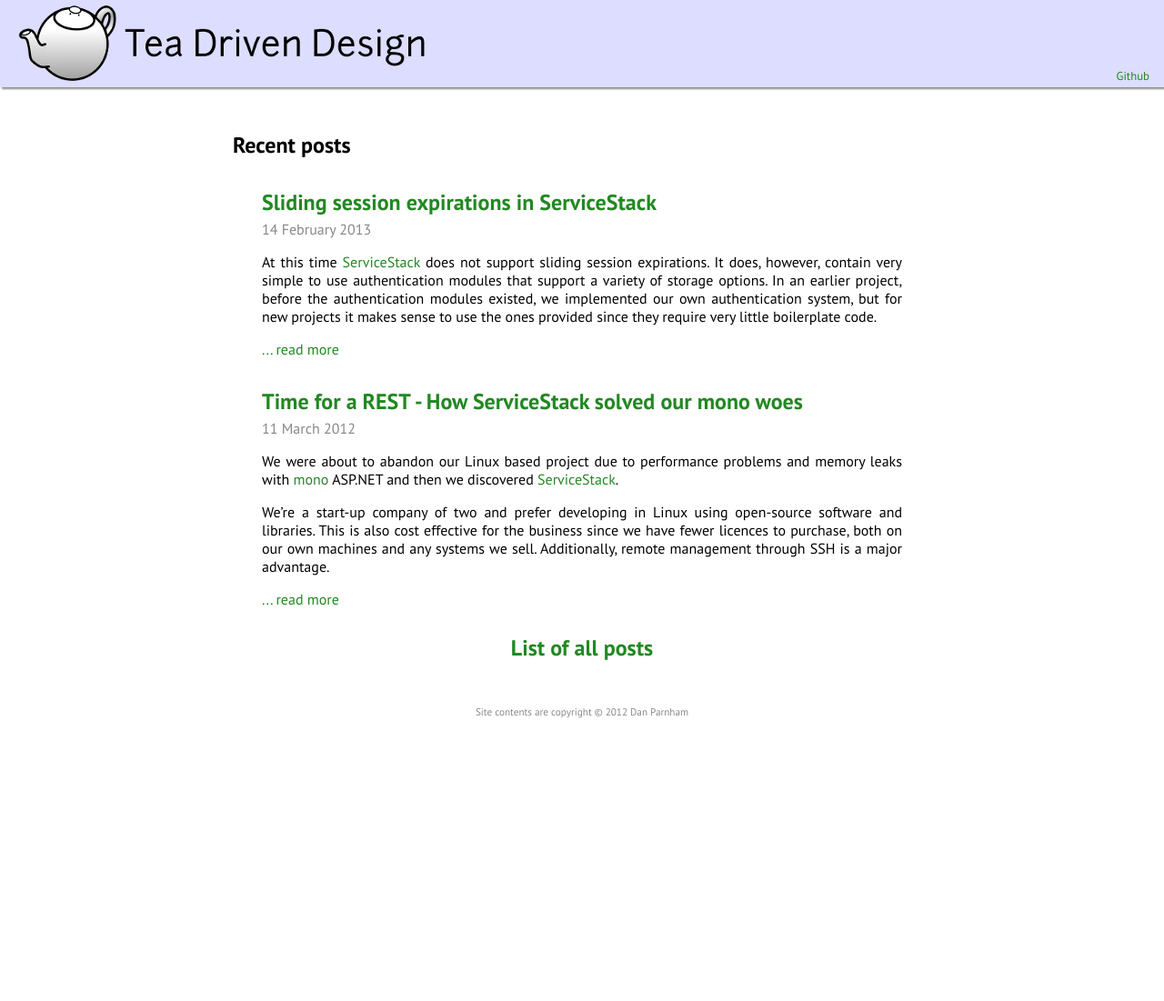
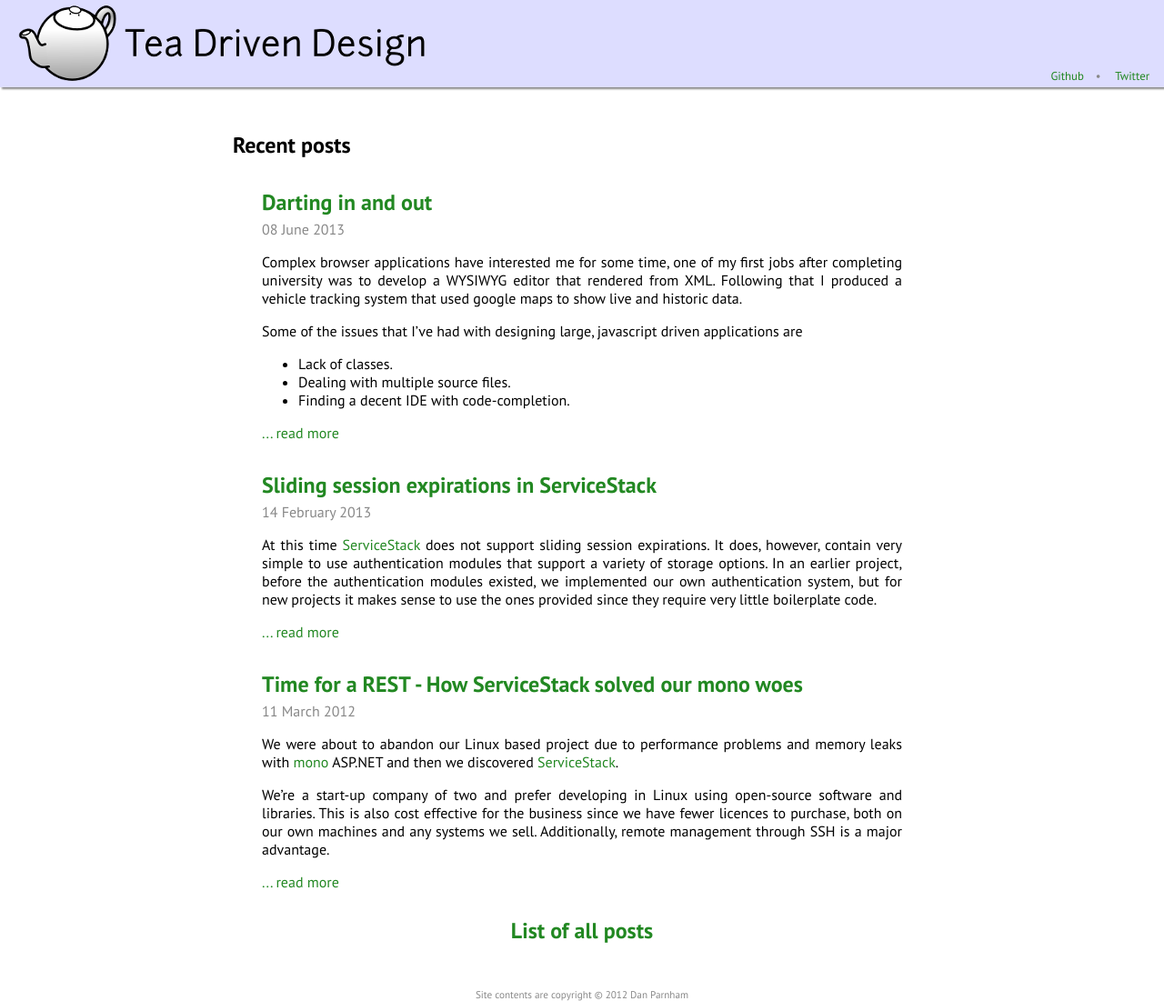
Before and after one commit to kleopatra999/parnham.github.com, a Jekyll site: the page built from index.html, in a window 1280 px wide. Shown: the whole page at 91% size. Built offline with Jekyll 4.4.1, drawn with Linux system fonts in a browser that asks for light colours; before the commit the page ends 900 px from its top, so only the background shows below that; some of the changed lines change nothing that is shown.

Commit message:
Finally got around to writing the Dart blog post. Pulled lux in for displaying images.

```diff
--- a/_config.yml
+++ b/_config.yml
@@ -1,17 +1,10 @@
 name: Teadriven
-
 author: Dan Parnham
-
 category_dir: /
-
 url: parnham.github.com
-
 safe: true
-
+auto: true
 pygments: true
-
 lsi: false
-
 permalink: pretty
-
 exclude: README.md
--- a/_layouts/default.html
+++ b/_layouts/default.html
@@ -12,7 +12,8 @@
 		<header>
 			<a id="title" href="/"><img src="/images/tdd-full.png" title="Tea Driven Design" /></a>
 			<div id="links">
-				<a href="http://github.com/parnham">Github</a>
+				<a href="http://github.com/parnham">Github</a>&emsp;&bull;&emsp;
+				<a href="http://twitter.com/teadriven">Twitter</a>
 			</div>
 		</header>
 
@@ -23,5 +24,7 @@
 		<footer>
 			Site contents are copyright © 2012 Dan Parnham
 		</footer>
+
+		<script src="/scripts/lux.js"></script>
 	</body>
 </html>
--- /dev/null
+++ b/_posts/2013-06-08-darting-in-and-out.md
@@ -0,0 +1,124 @@
+---
+layout: post
+title: Darting in and out
+---
+
+Complex browser applications have interested me for some time, one of my first
+jobs after completing university was to develop a WYSIWYG editor that rendered
+from XML. Following that I produced a vehicle tracking system that used google
+maps to show live and historic data.
+
+Some of the issues that I've had with designing large, javascript driven
+applications are
+
+* Lack of classes.
+* Dealing with multiple source files.
+* Finding a decent IDE with code-completion.
+
+<!--break-->
+
+Fortunately [firebug](http://getfirebug.com), and in more recent years
+[chromium](http://www.chromium.org), have made debugging complex javascript
+far easier. There are also a huge number of javascript libraries available that help with
+[glossing](http://jquery.com) over the differences between browsers, adding
+special [effects](http://moofx.mad4milk.net) and even
+[coercing](http://mootools.net/docs/core/Class/Class) the prototypal objects
+into class-like entities.
+
+But what I've really wanted for some time are native classes, the ability to
+structure a project sensibly with many source files and a simple IDE with
+code-completion that works across project and third-party code alike, not just the
+core libraries.
+
+Enter [Dart...](http://www.dartlang.org)
+
+
+### Dart
+
+Dart is an open-source Google-driven project that aims to ease the development
+of large scale browser applications. The language borrows features from a number
+of other languages and therefore feels very familiar to work with. It also provides
+a core set of libraries that give you a substantial amount of functionality
+along with a simple to use third-party [packaging](http://pub.dartlang.org/)
+system.
+
+Some of the features I like:
+
+* Class-based.
+* Optional typing.
+* A simple IDE with code-completion.
+* Integrated debugging using the Dart VM.
+* Source map generation to allow debugging of the generated javascript.
+* Compiles to efficient javascript which is important since only Dartium, supplied
+with the Dart SDK, actually contains a Dart VM.
+
+There are plenty of examples, blog posts and documentation so I'm not going to
+discuss the language here but talk about using it instead.
+
+
+### Packages
+
+Mostly as a learning exercise I produced a couple of Dart packages.
+
+
+#### [css_animation](http://pub.dartlang.org/packages/css_animation)
+
+My first foray into producing a library for Dart, this is a simple helper for
+building CSS3 animation rules.
+
+
+#### [model_map](http://pub.dartlang.org/packages/model_map)
+
+The mirrors system in Dart intrigued me, and although it could not compile
+to javascript at the time I wanted to see if it could be used for object
+serialisation. Turns out it could, although it was not straightforward since
+most of the mirror system relies on futures and therefore complex objects
+require cascades of futures.
+
+
+### Applications
+
+The Dart core is approaching [stability](http://news.dartlang.org/2013/04/core-libraries-stabilize-with-darts-new.html)
+and the dart2js compiler is producing some impressive [results](http://www.dartlang.org/performance).
+
+In fact we decided that it was stable enough when we recently had need to quickly
+knock together an administration application (Nodal) which would permit nodes on a
+local network to securely connect to a server.
+
+
+#### Nodal
+
+<a class="lux" href="/images/nodal.png" title="Nodal administration system" >
+	<img src="/images/nodal-small.png" />
+</a>
+
+A Nodal server broadcasts over the local network so that it can be discovered by nodes.
+These nodes then announce themselves to the server via a REST interface (thanks to the wonderful
+[ServiceStack](http://www.servicestack.net) libraries) and include their public SSH keys. The web
+interface on the server displays all of the nodes and allows valid ones to be enabled,
+at which point the node can SSH to the server and gain access to any services required
+for the current application through the use of port tunneling.
+
+This method means that Nodal doesn't care what application the nodes are for, it
+simply provides a way of connecting them together in a secure manner. It was initially
+developed for use in the [Qui](http://www.psi-ltd.com/biometrics) project.
+
+
+#### Legato
+
+Our instrumentation system, [Legato](http://www.emergent-design.co.uk/legato), makes
+heavy use of javascript for its single page front-end and due to the complexity
+we developed it using mootools to provide pseudo-classes with inheritance.
+
+I feel that Legato would benefit greatly from porting to Dart which would make
+the code more manageable and simpler to extend further. Unfortunately we don't
+have time to work on this at the moment but it is definitely on the ever expanding
+agenda.
+
+
+### Conclusion
+
+Dart is a very promising project which can greatly improve the development experience
+as browser based applications become increasingly complex. I just hope that, with
+the dart2js compiler supporting all modern browsers, it will be sticking around for
+a while.
--- /dev/null
+++ b/scripts/lux.js
@@ -0,0 +1,4 @@
+var a=["keyframes pulse { 0%{ opacity:0.4; } 33%{ opacity:1; } 66%{ opacity:0.4; } 100%{ opacity:0.4; } }","#lux > div div:nth-child($) {","animation: pulse 1s infinite $s;"],d=["","-moz-","-webkit-","-ms-","-o-"],f=document.createElement("div"),g=document.createElement("img"),h=document.createElement("style"),j=document.createElement("div");
+[].forEach&&(f.id="lux",h.type="text/css",j.innerHTML="<div></div><div></div><div></div><div></div><div></div>",h.innerHTML="#lux { top:0; left:0; right:0; bottom:0; opacity:0; padding:1%; display:none;\t\tposition:fixed; text-align:center; background-color:rgba(0, 0, 0, 0.7);\t\t-webkit-transition:opacity 500ms; transition:opacity 500ms; z-index: 1000; } #lux img { opacity:0; padding:8px; max-width:98%; max-height:98%; background-color:#fff; border-radius:8px;\t\tbox-shadow:3px 3px 6px #222; -webkit-transition:opacity 500ms; transition:opacity 500ms; }#lux > div { top:50%; left:50%; position:absolute; }#lux > div div { width:8px; height:8px; margin:2px; display:inline-block; border-radius:50%;\t\tbackground-color:#8f8; opacity: 0.4; }"+d.reduce(function(b,
+c){return b+" @"+c+a[0]},"")+[1,2,3,4,5].reduce(function(b,c){return b+a[1].replace("$",c)+d.reduce(function(b,k){return b+k+a[2].replace("$",c/10)},"")+"} "},""),f.appendChild(j),f.appendChild(g),document.querySelector("head").appendChild(h),document.body.appendChild(f),f.addEventListener("click",function(){f.style.opacity=0;g.style.opacity=0;window.setTimeout(function(){f.style.display="none"},500)},!1),[].forEach.call(document.querySelectorAll("a.lux"),function(b){b.addEventListener("click",function(c){f.style.display=
+"block";j.style.display="block";g.src="";var e=new XMLHttpRequest;window.setTimeout(function(){f.style.opacity=1},10);e.open("GET",b.href,!0);e.onreadystatechange=function(){4==e.readyState&&200==e.status&&(j.style.display="none",g.src=b.href,g.style.opacity=1)};e.send(null);c.preventDefault()},!1)}));
--- a/styles/styles.css
+++ b/styles/styles.css
@@ -30,6 +30,7 @@ header
 	right: 16px;
 	bottom: 4px;
 	font-size: 0.8em;
+	color: #888;
 }
 
 footer
@@ -62,6 +63,17 @@ pre
   overflow-y: hidden;
 }
 
+section a.lux
+{
+	float: right;
+	margin: 0 0 1em 2em;
+}
+
+section img
+{
+	box-shadow: 2px 2px 3px #444;
+}
+
 .post
 {
 	margin: 0 16px;
```
Also changed, not shown: images/nodal-small.png (added), images/nodal.png (added).
